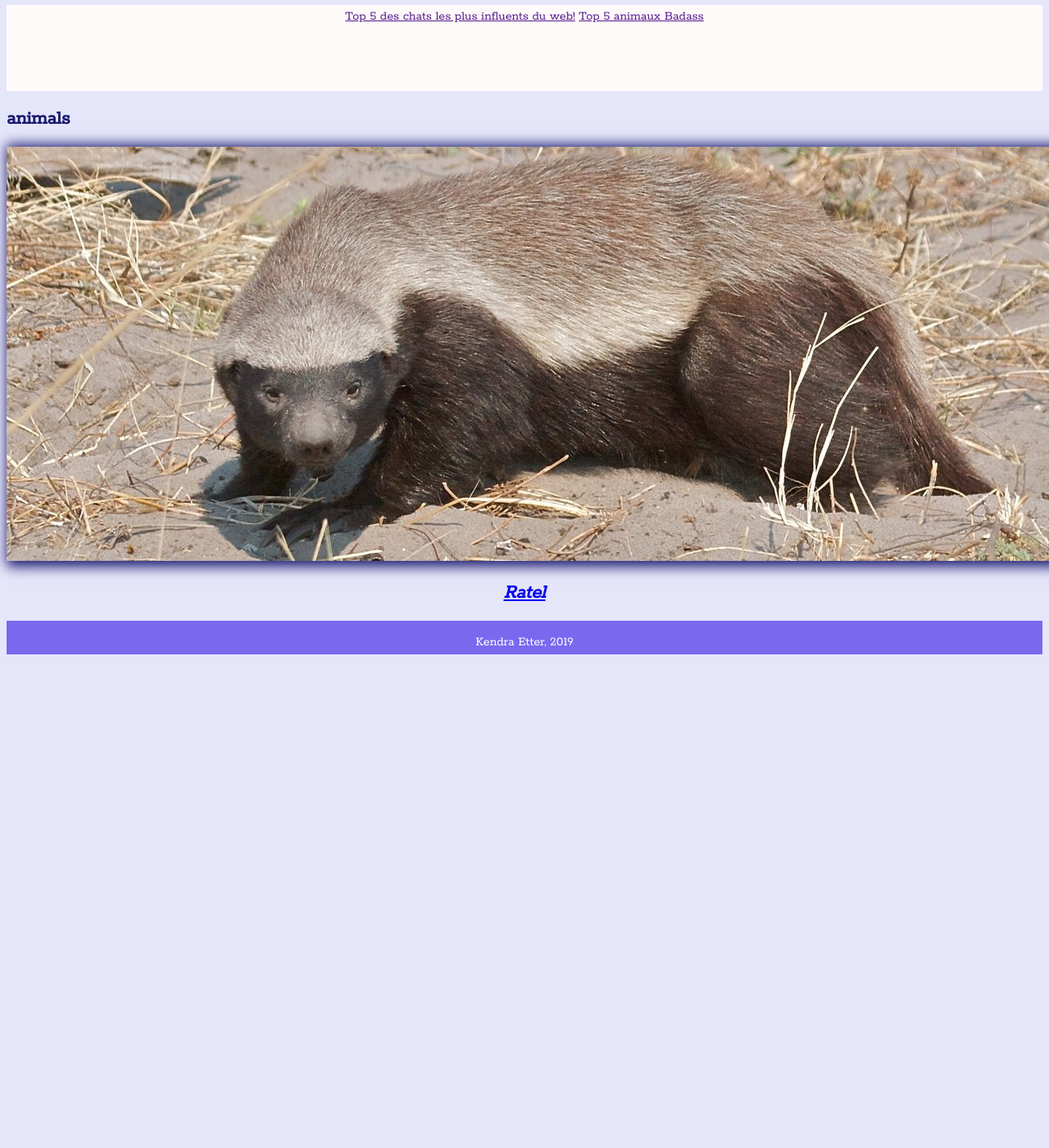
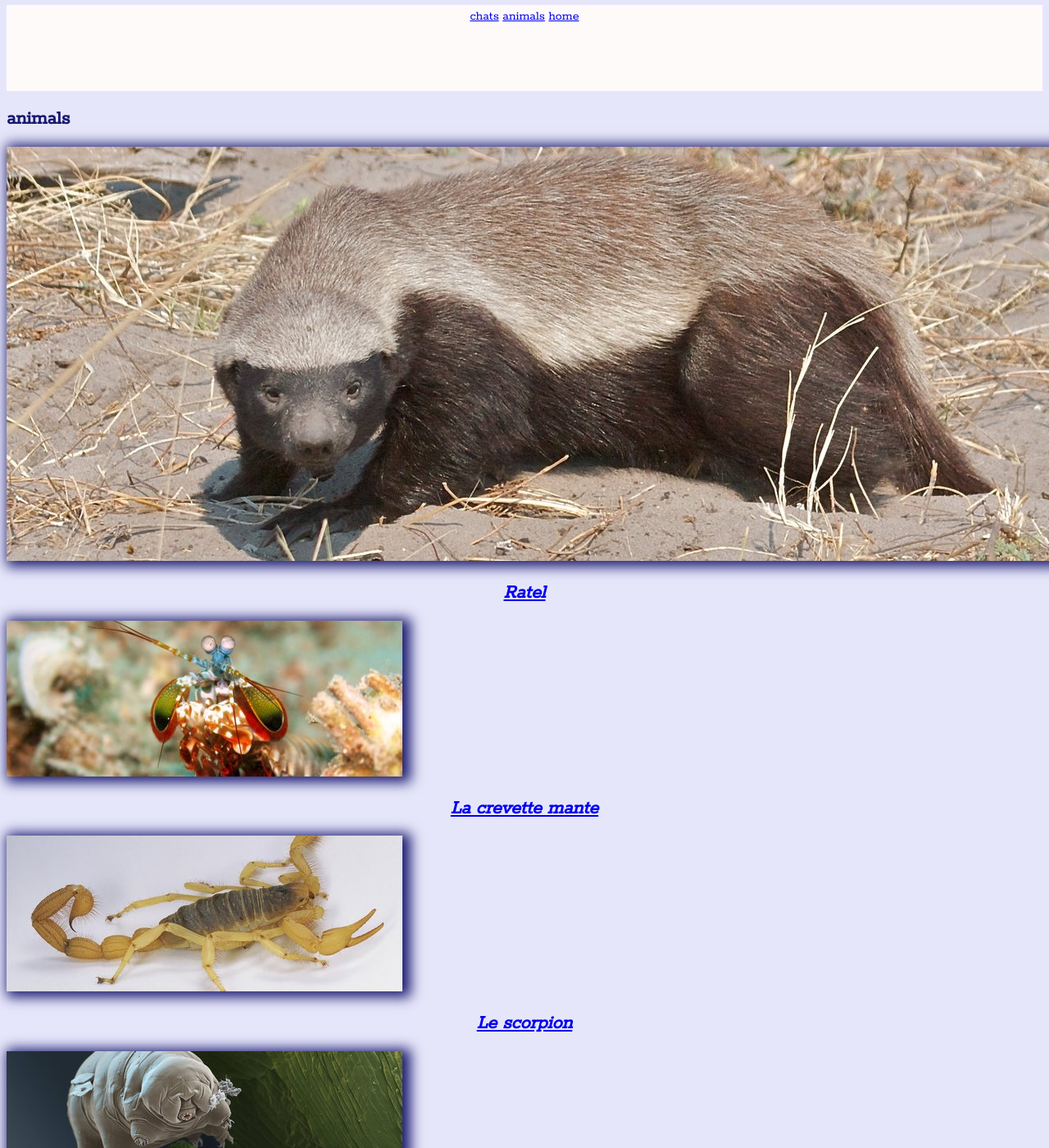
Before and after one commit to Eracom-ID471/projet-2-KendraMaria, a Jekyll site: the page built from animals.html, in a window 1280 px wide and 1400 px high. Shown: the whole window at 82% size. Built offline with Jekyll 4.4.1, drawn with Linux system fonts in a browser that asks for light colours; some of the changed text lies outside the part shown.

Commit message:
top 5 "2.0"

```diff
--- a/_config.yml
+++ b/_config.yml
@@ -12,6 +12,8 @@ plugins:
 
 nav-links:
   - name: "chats"
-    link: "/chats"
+    link: "chats.html"
   - name: "animals"
-    link: "/animals"
+    link: "animals.html"
+  - name: "home"
+    link: "index.html"
--- a/_includes/header.html
+++ b/_includes/header.html
@@ -1,8 +1,14 @@
 <header>
-  <ul>
-  <li><a href="{{ chats.url | relative_url }}"> {{ list.title }}Top 5 des chats les plus influents du web!</a></li>
-  <li><a href="{{ animals.url | relative_url }}"> {{ animals.title }} Top 5 animaux Badass</a></li>
+  <!-- <ul>
+  <li><a href="{{ 'chats.html' | relative_url }}">Top 5 des chats les plus influents du web!</a></li>
+  <li><a href="{{ 'animals.html' | relative_url }}">Top 5 animaux Badass</a></li>
+</ul> -->
+
+<ul>
+{% for link in site.nav-links %}
+  <li>
+    <a href="{{ link.link | relative_url }}">{{ link.name }}</a>
+  </li>
+{% endfor %}
 </ul>
-
-
 </header>
```
Also changed, not shown: _animals/02-crevette.md (added, +14 -0 lines), _animals/03-scorpion.md (added, +14 -0 lines), _animals/04-ourson.md (added, +18 -0 lines), _animals/05-moustique.md (added, +18 -0 lines), assets/img/2B.jpg (added), assets/img/3C.jpg (added), assets/img/4D.jpg (added), assets/img/5E.jpg (added).
